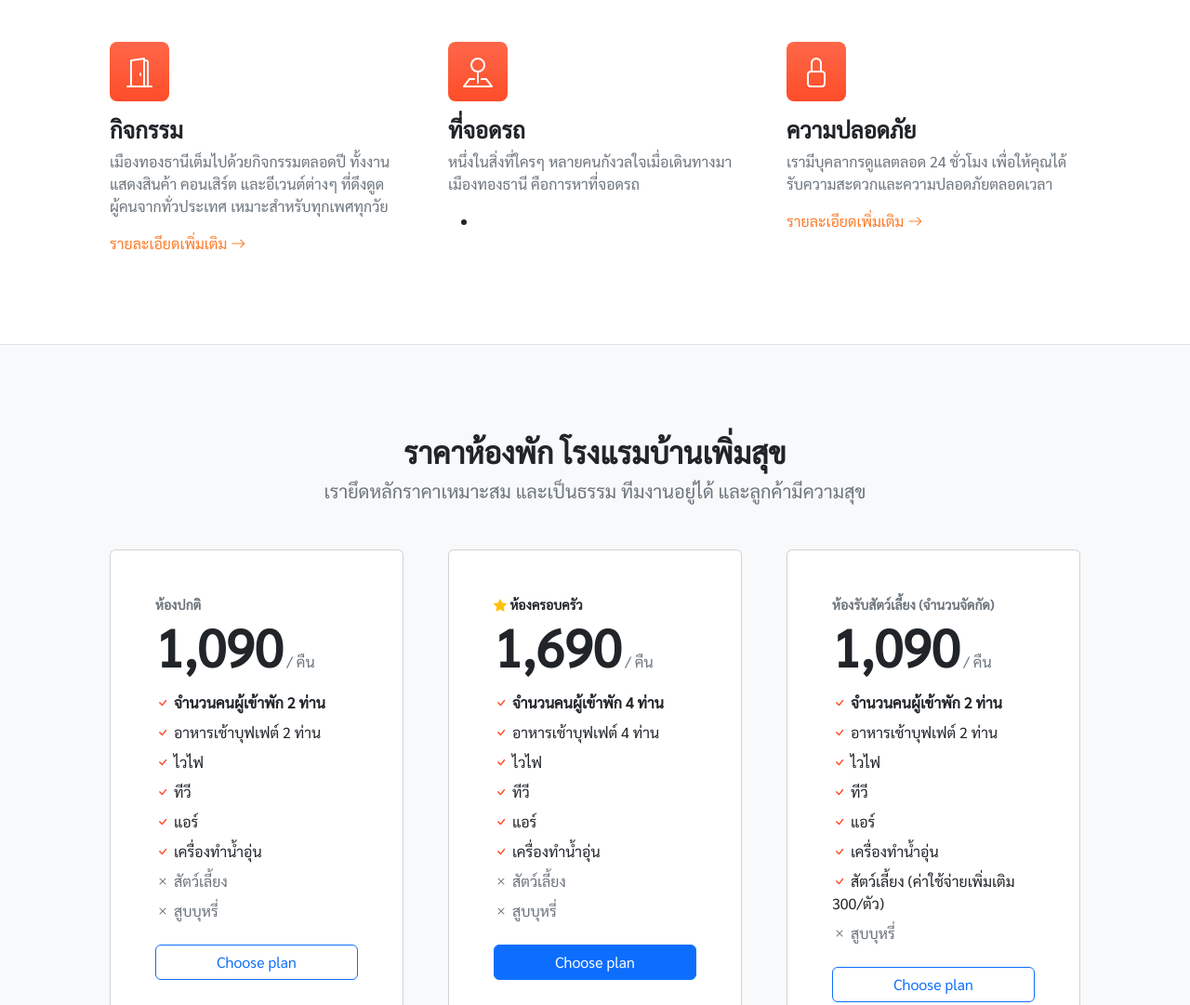
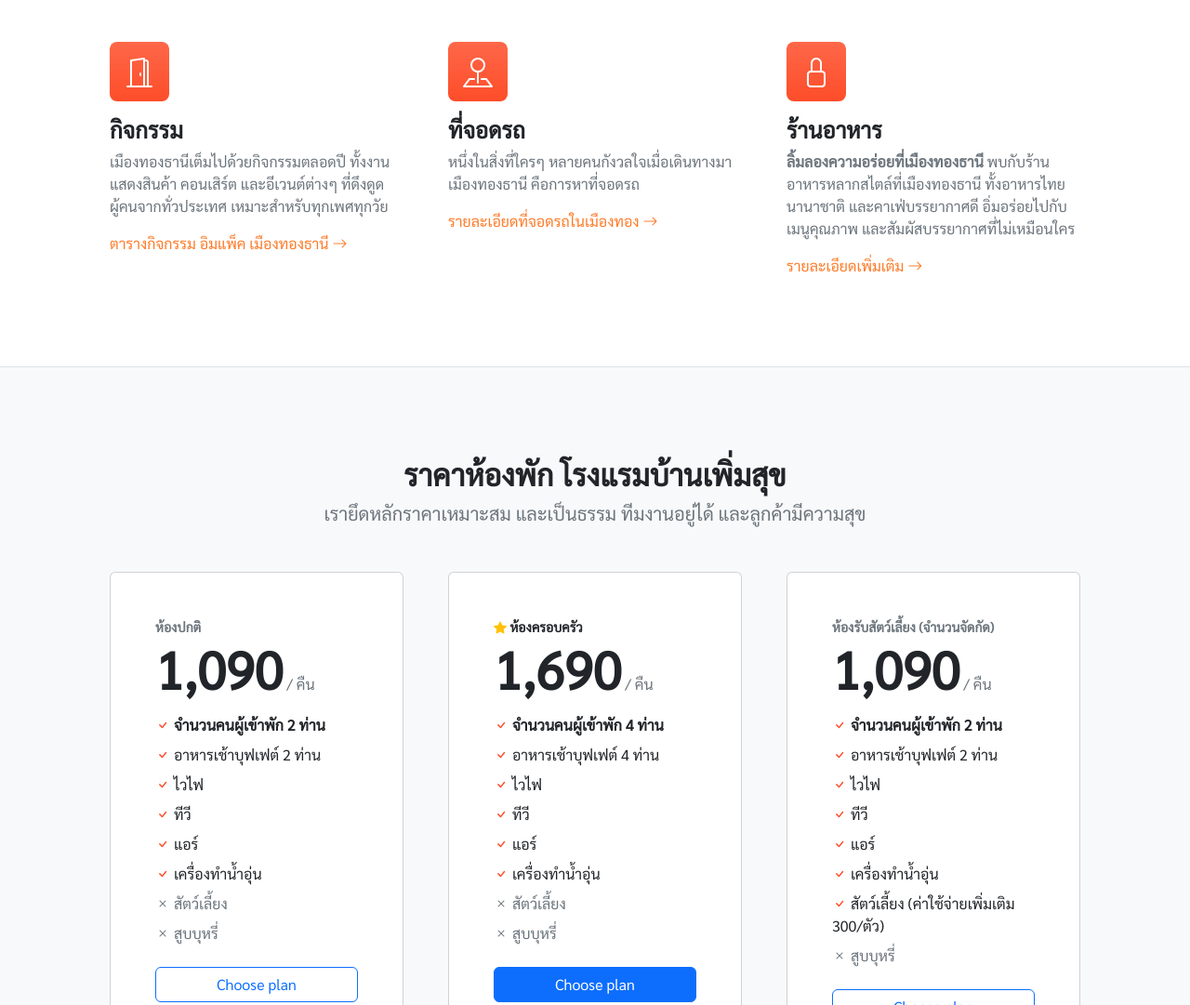
Before and after one commit to southeastwind13/web, a plain HTML site: page src/index.html in a window 1280 px wide. Shown: the part 2490-3571 px from the top of the page at 93% size. Drawn offline with nearby package versions, Linux system fonts and the light colour scheme.

```diff
--- a/src/index.html
+++ b/src/index.html
@@ -65,7 +65,7 @@
                     <div class="flex-contract">
                         <div class="py-1">
                             <i class="bi bi-envelope"></i>
-                            <a href="baanpermsook@gmail.com">baanpermsook@gmail.com</a>
+                            <a href="mailto:baanpermsook@gmail.com">baanpermsook@gmail.com</a>
                         </div>
                         <div class="py-1">
                             <i class="bi bi-telephone"></i>
@@ -240,7 +240,7 @@
                         <p class="text-muted">เมืองทองธานีเต็มไปด้วยกิจกรรมตลอดปี ทั้งงานแสดงสินค้า คอนเสิร์ต และอีเวนต์ต่างๆ ที่ดึงดูดผู้คนจากทั่วประเทศ เหมาะสำหรับทุกเพศทุกวัย
                         </p>
                         <a class="text-decoration-none" href="https://www.impact.co.th/index.php/visitor/event/th/all">
-                            รายละเอียดเพิ่มเติม
+                            ตารางกิจกรรม อิมแพ็ค เมืองทองธานี
                             <i class="bi bi-arrow-right"></i>
                         </a>
                     </div>
@@ -249,19 +249,19 @@
                         <div class="feature bg-primary bg-gradient text-white rounded-3 mb-3"><i class="bi bi-pin-map"></i></div>
                         <h2 class="h4 fw-bolder">ที่จอดรถ</h2>
                         <p class="text-muted">หนึ่งในสิ่งที่ใครๆ หลายคนกังวลใจเมื่อเดินทางมาเมืองทองธานี คือการหาที่จอดรถ</p>
-                        <ul>
-                            <li></li>
-                        </ul>
-                        <!-- <a class="text-decoration-none" href="#!">
-                            รายละเอียดเพิ่มเติม
+
+                        <a class="text-decoration-none" href="https://www.muangthongthani.com/en/parking/">
+                            รายละเอียดที่จอดรถในเมืองทอง
                             <i class="bi bi-arrow-right"></i>
-                        </a> -->
+                        </a>
                     </div>
 
                     <div class="col-lg-4">
                         <div class="feature bg-primary bg-gradient text-white rounded-3 mb-3"><i class="bi bi-lock"></i></div>
-                        <h2 class="h4 fw-bolder">ความปลอดภัย</h2>
-                        <p class="text-muted">เรามีบุคลากรดูแลตลอด 24 ชั่วโมง เพื่อให้คุณได้รับความสะดวกและความปลอดภัยตลอดเวลา</p>
+                        <h2 class="h4 fw-bolder">ร้านอาหาร</h2>
+                        <p class="text-muted"> <strong>ลิ้มลองความอร่อยที่เมืองทองธานี</strong>
+                            พบกับร้านอาหารหลากสไตล์ที่เมืองทองธานี ทั้งอาหารไทย นานาชาติ และคาเฟ่บรรยากาศดี อิ่มอร่อยไปกับเมนูคุณภาพ และสัมผัสบรรยากาศที่ไม่เหมือนใคร
+                            </p>
                         <a class="text-decoration-none" href="#!">
                             รายละเอียดเพิ่มเติม
                             <i class="bi bi-arrow-right"></i>
@@ -553,7 +553,7 @@
         </section>
         <!-- Footer-->
         <footer class="py-5 bg-dark">
-            <div class="container px-5"><p class="m-0 text-center text-white">Copyright &copy; Your Website 2023</p></div>
+            <div class="container px-5"><p class="m-0 text-center text-white">Copyright &copy; Baanpermsook 2018</p></div>
         </footer>
         <!-- Bootstrap core JS-->
         <script src="https://cdn.jsdelivr.net/npm/bootstrap@5.2.3/dist/js/bootstrap.bundle.min.js"></script>
```
